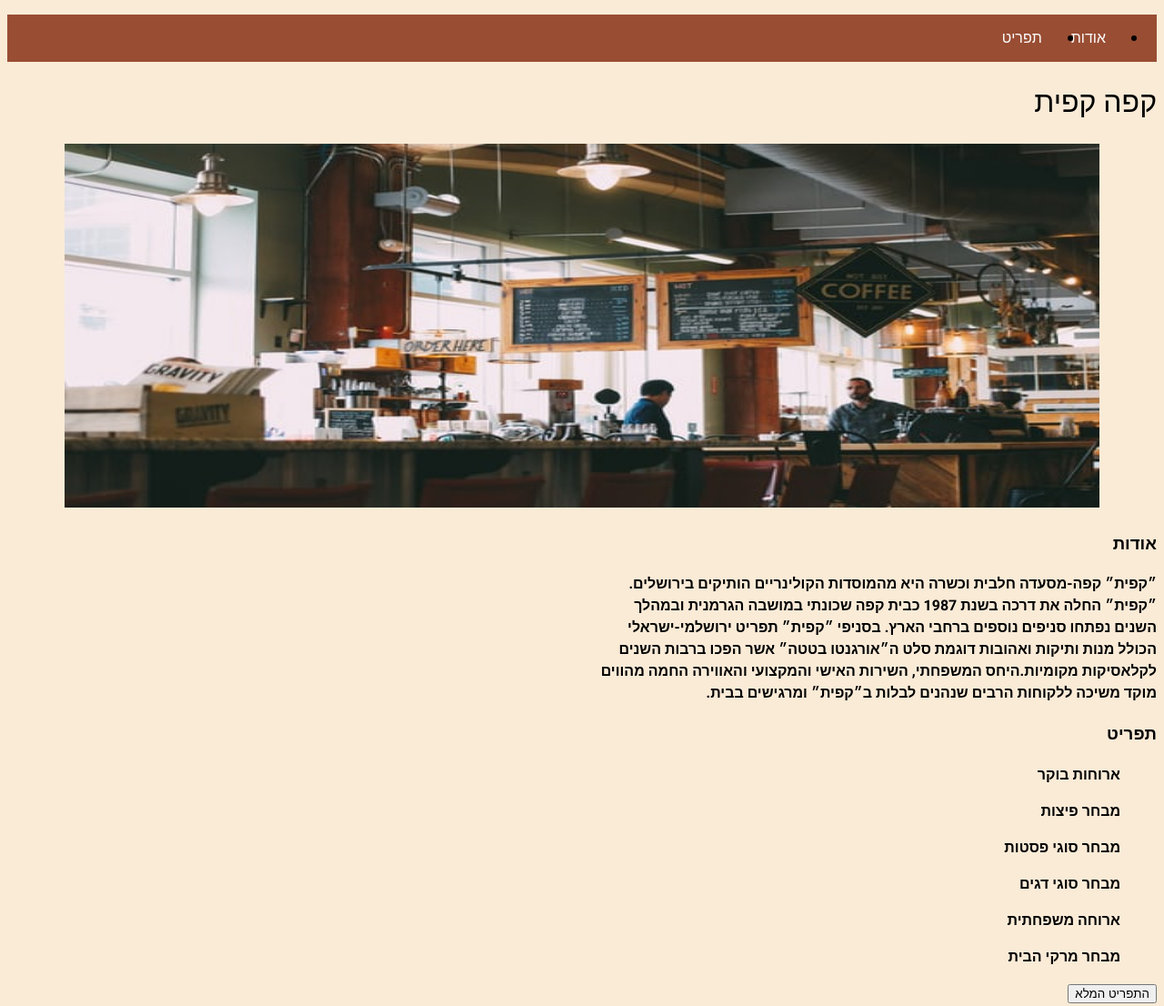
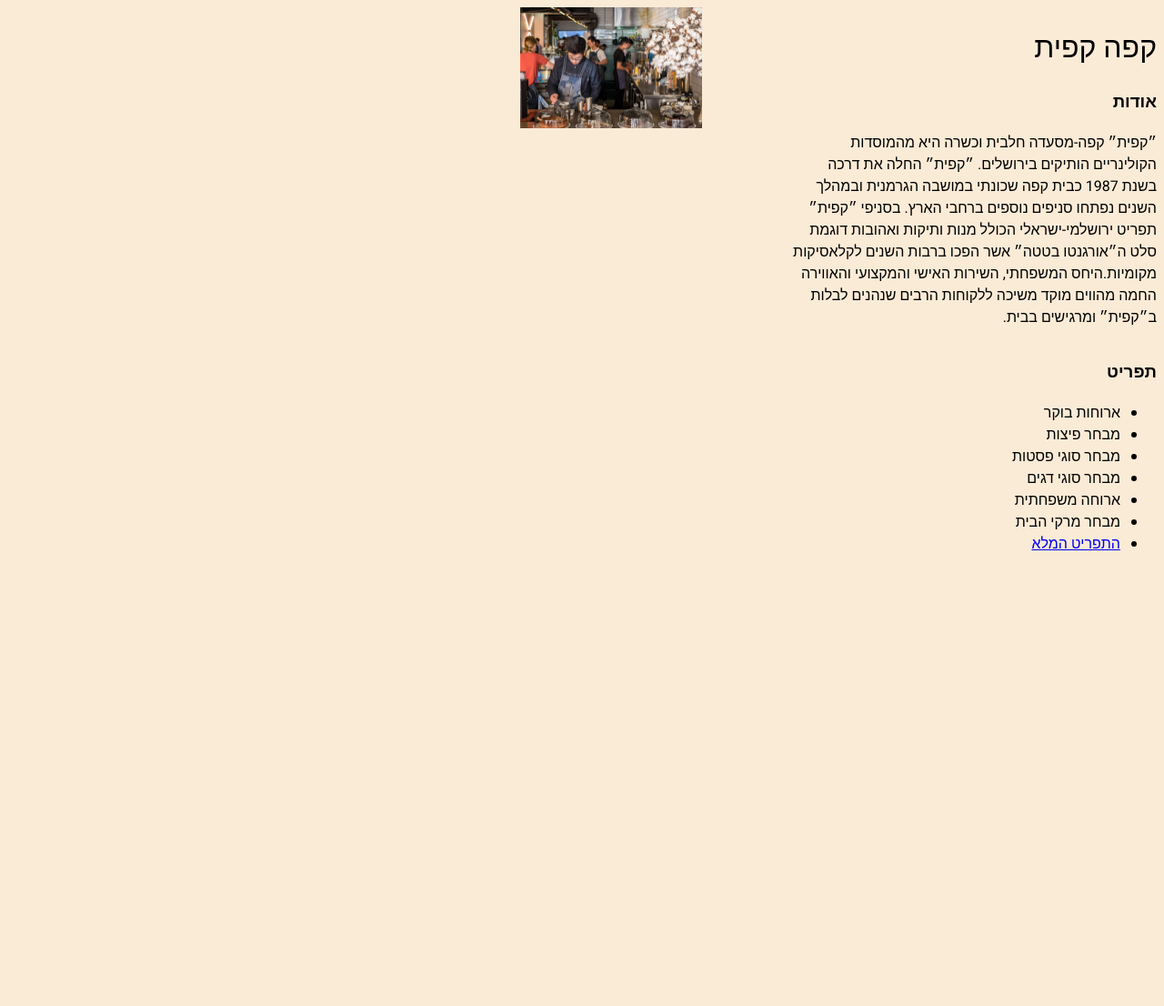
Before and after one commit to itsik-weiss/Web-Design, a plain HTML site: page index.html in a window 1280 px wide. Shown: the whole page at 91% size. After the commit the page ends 800 px from the top, so only its background shows below. Drawn offline with Linux system fonts and the light colour scheme.

Commit message:
third commit

```diff
--- a/index.html
+++ b/index.html
@@ -10,54 +10,37 @@
 </head>
 
 <body>
-    <ul>
-        <li><a href="#abut">אודות</a></li>
-        <li><a href="#menu">תפריט</a></li>
-    </ul>
-
+    <div class="container">
+        <div class="grid">
+            <div>
                 <h1>קפה קפית</h1>
-    <img src="coffe3.jpg">
-    <div id="abut">
                 <h3>אודות</h3>
                 <p>״קפית״ קפה-מסעדה חלבית וכשרה היא מהמוסדות הקולינריים הותיקים בירושלים.
-            <br>״קפית״ החלה את דרכה בשנת 1987
-            כבית קפה שכונתי במושבה הגרמנית ובמהלך<br>
+                    ״קפית״ החלה את דרכה בשנת 1987
+                    כבית קפה שכונתי במושבה הגרמנית ובמהלך
                     השנים נפתחו סניפים נוספים ברחבי הארץ.
-            בסניפי ״קפית״ תפריט ירושלמי-ישראלי <br>
-            הכולל מנות ותיקות ואהובות דוגמת סלט ה״אורגנטו בטטה״ אשר הפכו ברבות השנים<br>
-            לקלאסיקות מקומיות.היחס המשפחתי, השירות האישי והמקצועי והאווירה החמה מהווים<br>
+                    בסניפי ״קפית״ תפריט ירושלמי-ישראלי
+                    הכולל מנות ותיקות ואהובות דוגמת סלט ה״אורגנטו בטטה״ אשר הפכו ברבות השנים
+                    לקלאסיקות מקומיות.היחס המשפחתי, השירות האישי והמקצועי והאווירה החמה מהווים
                     מוקד משיכה ללקוחות הרבים שנהנים לבלות ב״קפית״ ומרגישים בבית.
                 </p>
             </div>
-    <div id="menu">
-        <dl>
-            <dt>
-                <h3>תפריט</h3>
-            </dt>
-            <p>
-                <dd>
-                    <p>ארוחות בוקר</p>
-                </dd>
-                <dd>
-                    <p>מבחר פיצות</p>
-                </dd>
-                <dd>
-                    <p>מבחר סוגי פסטות</p>
-                <dd>
-                <dd>
-                    <p>מבחר סוגי דגים</p>
-                </dd>
-                <dd>
-                    <p>ארוחה משפחתית</p>
-                </dd>
-                <dd>
-                    <p>מבחר מרקי הבית</p>
-                </dd>
-            </p>
-        </dl>
-        <button onclick="window.location.href='https://caffit.co.il/wp-content/uploads/2020/12/web-menu.pdf';">התפריט המלא</button>
+            <div>
+                <img src="coffe5.jpg" class="aligncenter">
+            </div>
+        </div>
     </div>
 
-</body>
-
-</html>
+   <div>
+       <h3>תפריט</h3>
+       <ul>
+           <li>ארוחות בוקר</li>
+           <li>מבחר פיצות</li>
+           <li>מבחר סוגי פסטות</li>
+           <li>מבחר סוגי דגים</li>
+           <li>ארוחה משפחתית</li>
+           <li>מבחר מרקי הבית</li>
+           <li><a href='https://caffit.co.il/wp-content/uploads/2020/12/web-menu.pdf' target="_blank">התפריט המלא</a></li>
+       </ul>
+   </div>
+</body></html>
--- a/style.css
+++ b/style.css
@@ -9,38 +9,30 @@ h1 {
     font-weight: 400;
 }
 
-p {
-    font-weight: 700;
-}
 
 img {
-    width: 90%;
-    height: 400px;
-    padding-left: 5%;
-    padding-right: 5%;
+    max-width: 100%;
+    width: auto;
+    height: auto;
 }
 
 .BackgroundColor {
     background-color: antiquewhite
 }
 
-ul {
-    overflow: hidden;
-    background-color: #994d33;
+
+.container{
+    max-width: 800px;
 }
 
-li {
-    float: right;
+
+.grid {
+    display: grid;
+    grid-template-columns: 1fr 1fr;
 }
 
-li a {
+.aligncenter {
+    max-width: 50%;
     display: block;
-    color: white;
-    text-align: center;
-    padding: 14px 16px;
-    text-decoration: none;
+    margin: auto;
 }
-
-li a:hover:not(.active) {
-    background-color: #111;
-}
```
Also changed, not shown: coffe3.jpg (deleted), coffe5.jpg (added), 1 other file. Lines whose indentation alone changed are shown as unchanged.
